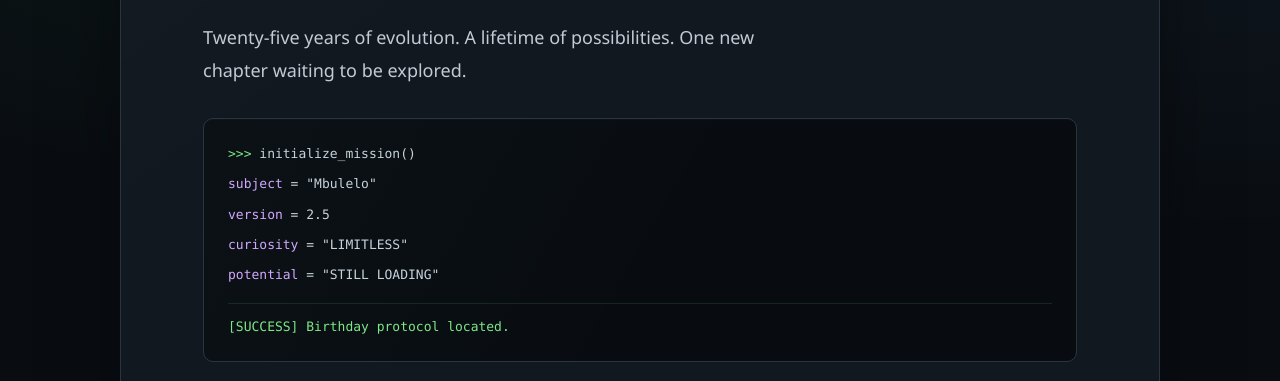
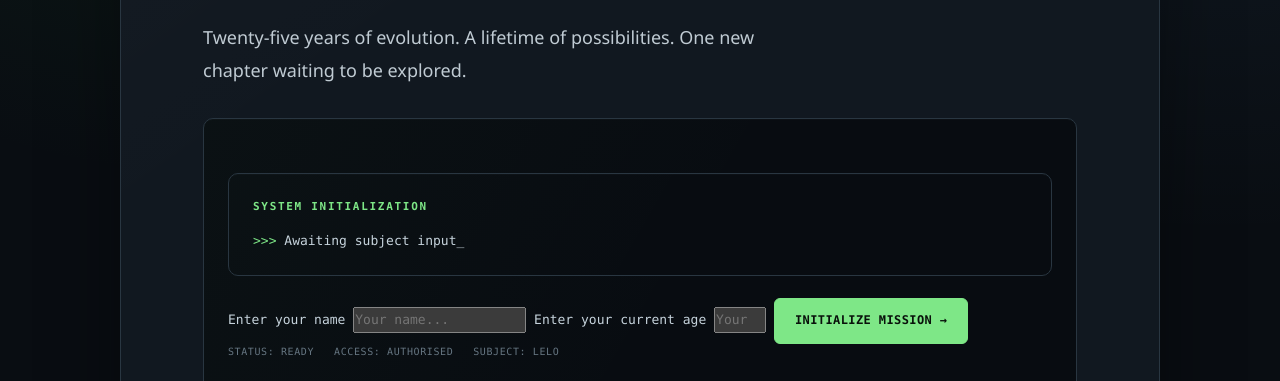
Before and after one commit to mmathibello0-cmd/mbulelobd, a plain HTML site: page index.html in a window 1280 px wide. Shown: the part 378-759 px from the top of the page. Drawn offline with Linux system fonts and the light colour scheme.

Commit message:
Update index.html

```diff
--- a/index.html
+++ b/index.html
@@ -54,13 +54,44 @@
         </p>
 
         <div class="terminal-output">
-          <p><span class="prompt">&gt;&gt;&gt;</span> initialize_mission()</p>
-          <p><span class="code-purple">subject</span> = "Mbulelo"</p>
-          <p><span class="code-purple">version</span> = 2.5</p>
-          <p><span class="code-purple">curiosity</span> = "LIMITLESS"</p>
-          <p><span class="code-purple">potential</span> = "STILL LOADING"</p>
-          <p class="success-line">[SUCCESS] Birthday protocol located.</p>
-        </div>
+
+<div class="terminal-output" id="terminal-output">
+  <p class="terminal-label">SYSTEM INITIALIZATION</p>
+  <p>
+    <span class="prompt">&gt;&gt;&gt;</span>
+    Awaiting subject input<span class="typing-cursor">_</span>
+  </p>
+</div>
+
+<form id="initialization-form" class="initialization-form">
+  <label for="subject-name">Enter your name</label>
+  <input
+    id="subject-name"
+    name="subject-name"
+    type="text"
+    placeholder="Your name..."
+    value=""
+    autocomplete="given-name"
+    maxlength="40"
+    required
+  >
+
+  <label for="subject-age">Enter your current age</label>
+  <input
+    id="subject-age"
+    name="subject-age"
+    type="number"
+    placeholder="Your age..."
+    min="1"
+    max="120"
+    required
+  >
+
+  <button type="submit" class="primary-button">
+    INITIALIZE MISSION →
+  </button>
+</form>
+
 
         <div class="boot-meta">
           <span>STATUS: READY</span>
```
